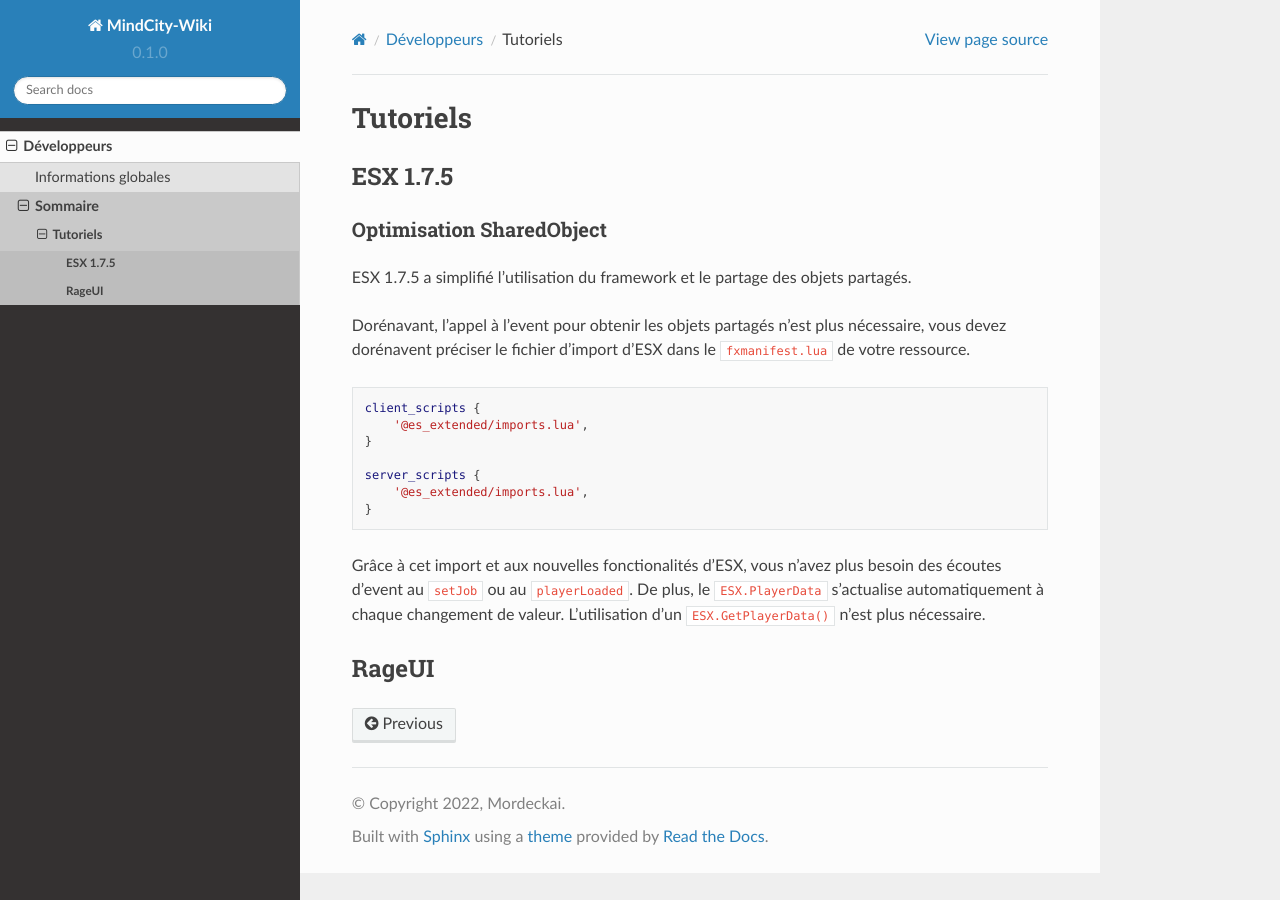
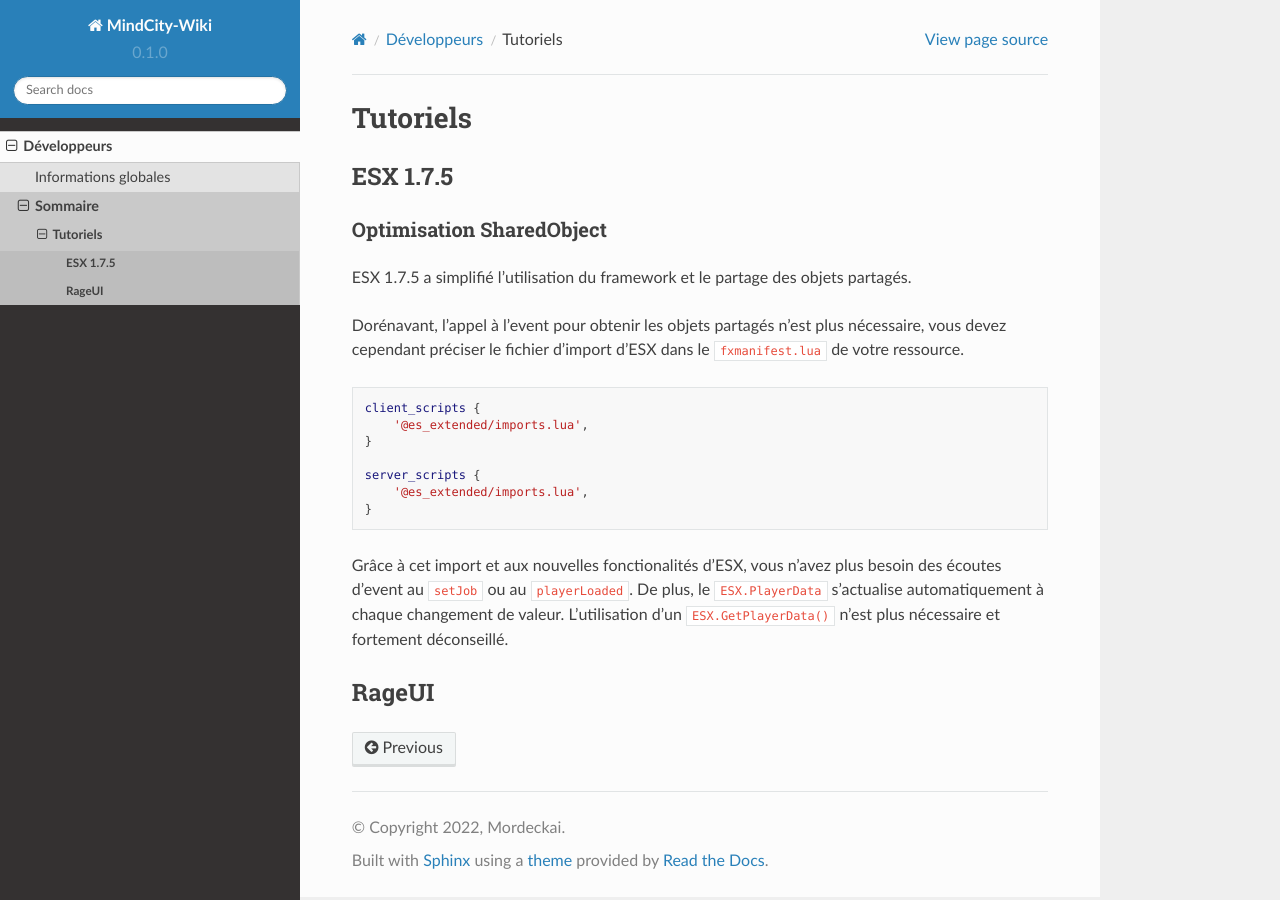
Before and after one commit to JustMordeckai/MindCity-Wiki, a Sphinx documentation site: the page built from docs/source/dev_tuto.rst, in a window 1280 px wide. Built offline with Sphinx 7.4.7 and the Read the Docs theme 2.0.0, drawn with Linux system fonts in a browser that asks for light colours.

Commit message:
Update dev_tuto.rst

```diff
--- a/docs/source/dev_tuto.rst
+++ b/docs/source/dev_tuto.rst
@@ -10,7 +10,7 @@ Optimisation SharedObject
 ESX 1.7.5 a simplifié l'utilisation du framework et le partage des objets partagés.
 
 Dorénavant, l'appel à l'event pour obtenir les objets partagés n'est plus nécessaire,
-vous devez dorénavent préciser le fichier d'import d'ESX dans le ``fxmanifest.lua`` de votre ressource.
+vous devez cependant préciser le fichier d'import d'ESX dans le ``fxmanifest.lua`` de votre ressource.
 
 .. code-block:: lua
 
@@ -23,7 +23,8 @@ vous devez dorénavent préciser le fichier d'import d'ESX dans le ``fxmanifest.
     }
 
 Grâce à cet import et aux nouvelles fonctionalités d'ESX, vous n'avez plus besoin des écoutes d'event au ``setJob`` ou au ``playerLoaded``.
-De plus, le ``ESX.PlayerData`` s'actualise automatiquement à chaque changement de valeur. L'utilisation d'un ``ESX.GetPlayerData()`` n'est plus nécessaire.
+De plus, le ``ESX.PlayerData`` s'actualise automatiquement à chaque changement de valeur.
+L'utilisation d'un ``ESX.GetPlayerData()`` n'est plus nécessaire et fortement déconseillé.
 
 **RageUI**
 ----------
```
